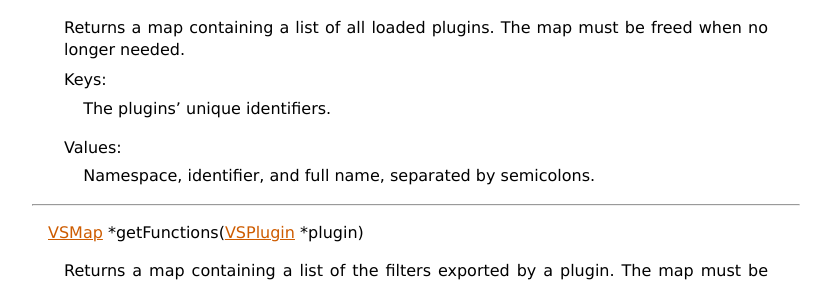
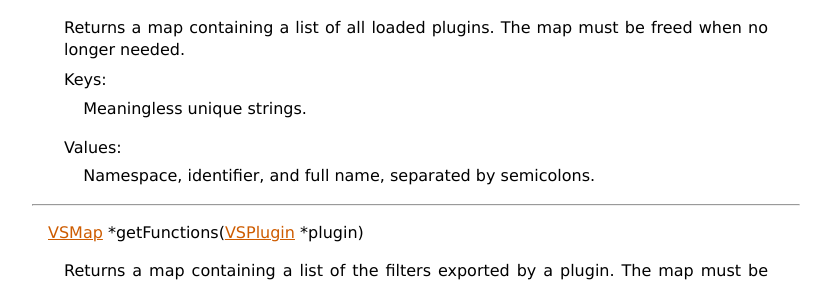
Before and after one commit to vapoursynth/vapoursynth, a Sphinx documentation site: the page built from doc/api/vapoursynth.h.rst, in a window 1280 px wide and 900 px high, scrolled down 30604 px. Shown: the part 161-445 px from the top of the window, without its empty margins (48-879 px from the left). Built offline with Sphinx 7.4.7, drawn with Linux system fonts in a browser that asks for light colours; formulas are drawn with MathJax 3.

Commit message:
doc: Fix description of getPlugins function

```diff
--- a/doc/api/vapoursynth.h.rst
+++ b/doc/api/vapoursynth.h.rst
@@ -2036,7 +2036,7 @@ struct VSAPI
       must be freed when no longer needed.
 
       Keys:
-         The plugins' unique identifiers.
+         Meaningless unique strings.
 
       Values:
          Namespace, identifier, and full name, separated by semicolons.
```
